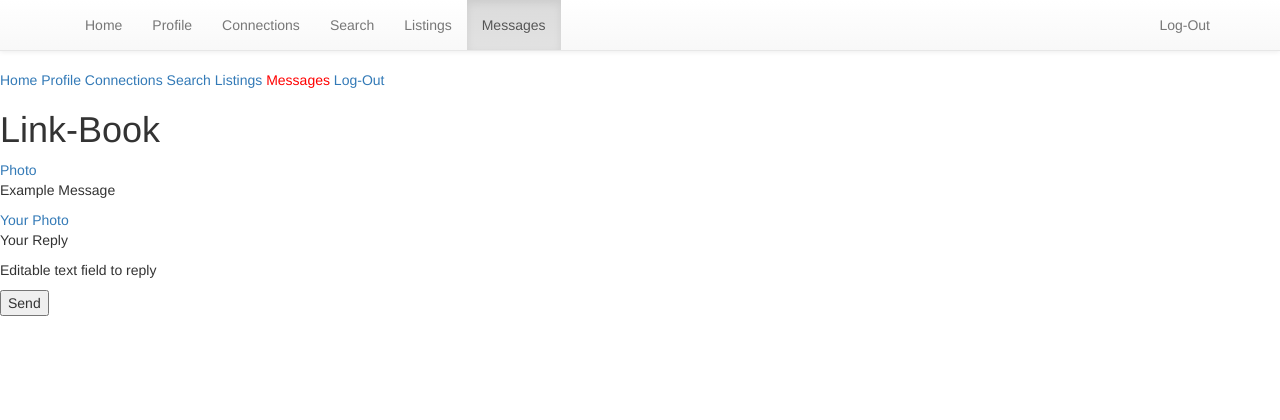
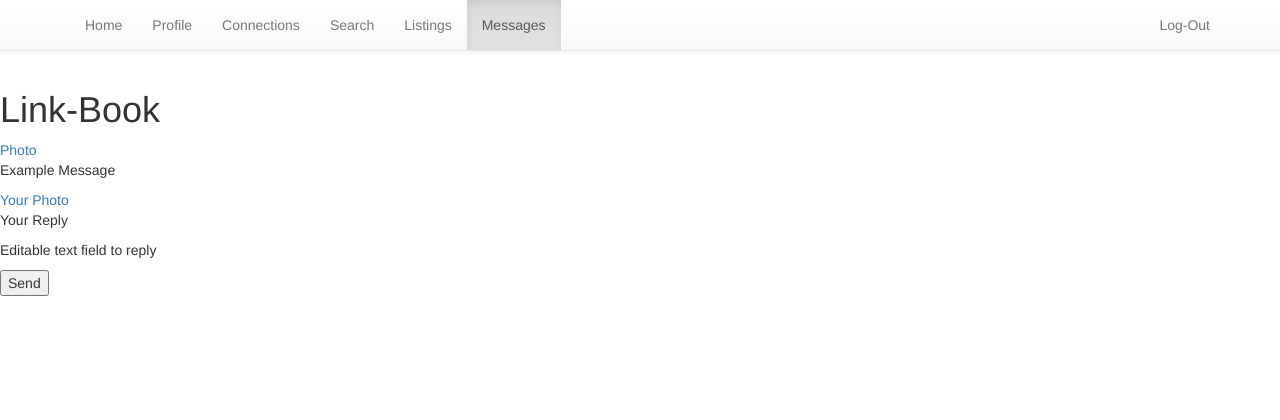
Before and after one commit to bdbb54/Link-book, a PHP site: page /message.php in a window 1280 px wide. Shown: the top 420 px of the page. Run offline with PHP 8.4, Linux system fonts and the light colour scheme; the visitor is signed in with stand-in values (Sample User, id 1).

Commit message:
Removed Redundant Links

```diff
--- a/Site/index.php
+++ b/Site/index.php
@@ -10,10 +10,8 @@ if ($_SESSION["loggedin"] == "true") {
     header("Location: home.php");
 }
 ?>
-
-<a href="login.php">Log-In</a>
 <h1>Link-Book</h1>
+<img src="http://il5.picdn.net/shutterstock/videos/6875158/thumb/1.jpg"/>
 <a href="register.php">Register</a>
-<img src="http://il5.picdn.net/shutterstock/videos/6875158/thumb/1.jpg"/>
 
 </body>
--- a/Site/login.php
+++ b/Site/login.php
@@ -42,10 +42,6 @@ if ($_SESSION["loggedin"] == "true") {
 <div class="row">
     <div class="col-lg-3">
         Need an account? <a href="register.php">Register here</a>
-        <hr/>
-        <!--Having trouble logging in?<br/> <a href="password_reset.php">Reset your password</a>.-->
-        <hr/>
-        <a href="home.php">Log-In Successful?</a>
     </div>
 </div>
 </div>
--- a/Site/message.php
+++ b/Site/message.php
@@ -7,13 +7,6 @@
 include("checksession.php");
 include("navbar.php");
 ?>
-<a href="home.php">Home</a>
-<a href="profile.php">Profile</a>
-<a href="connections.php">Connections</a>
-<a href="search.php">Search</a>
-<a href="listings.php">Listings</a>
-<a href="#" style="color: red">Messages</a>
-<a href="logout.php">Log-Out</a>
 <h1>Link-Book</h1>
 <a href="profile.php?pid=example">Photo</a>
 <p>Example Message</p>
```
